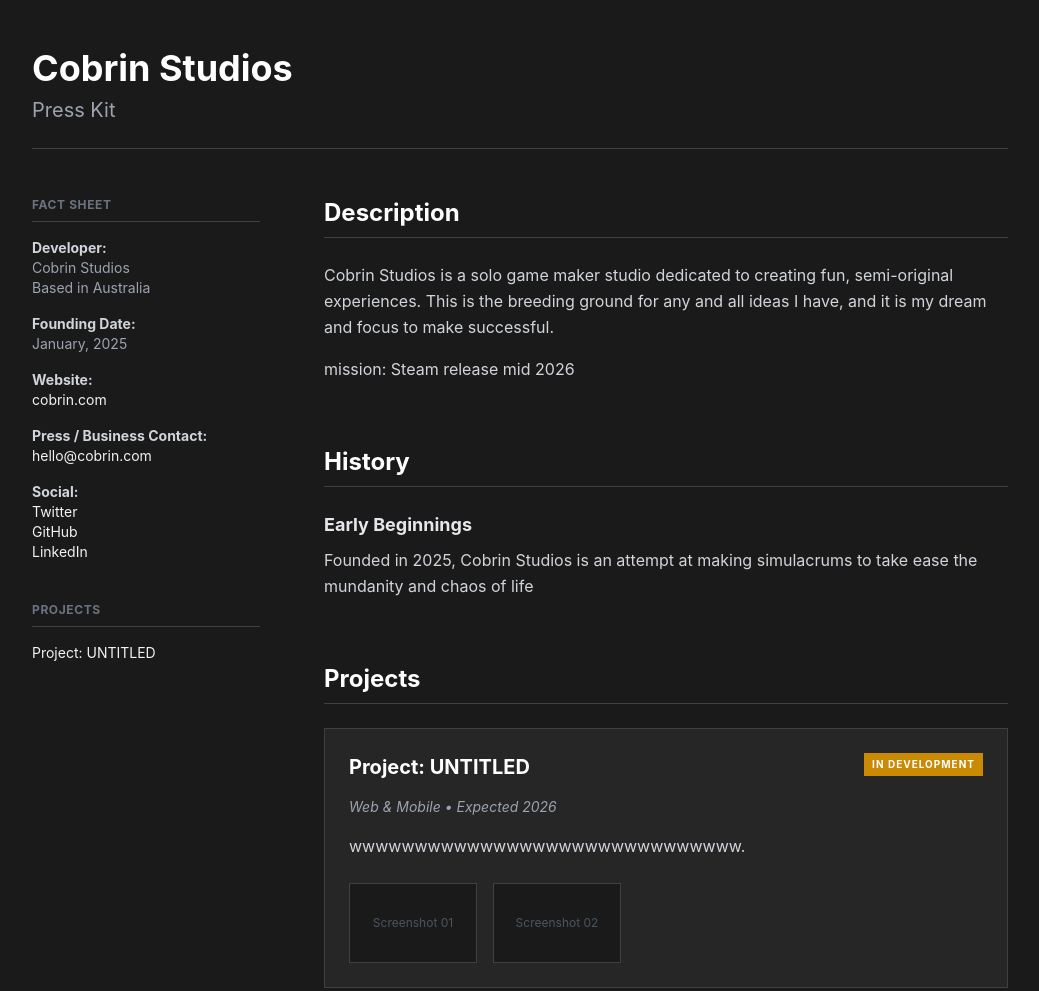
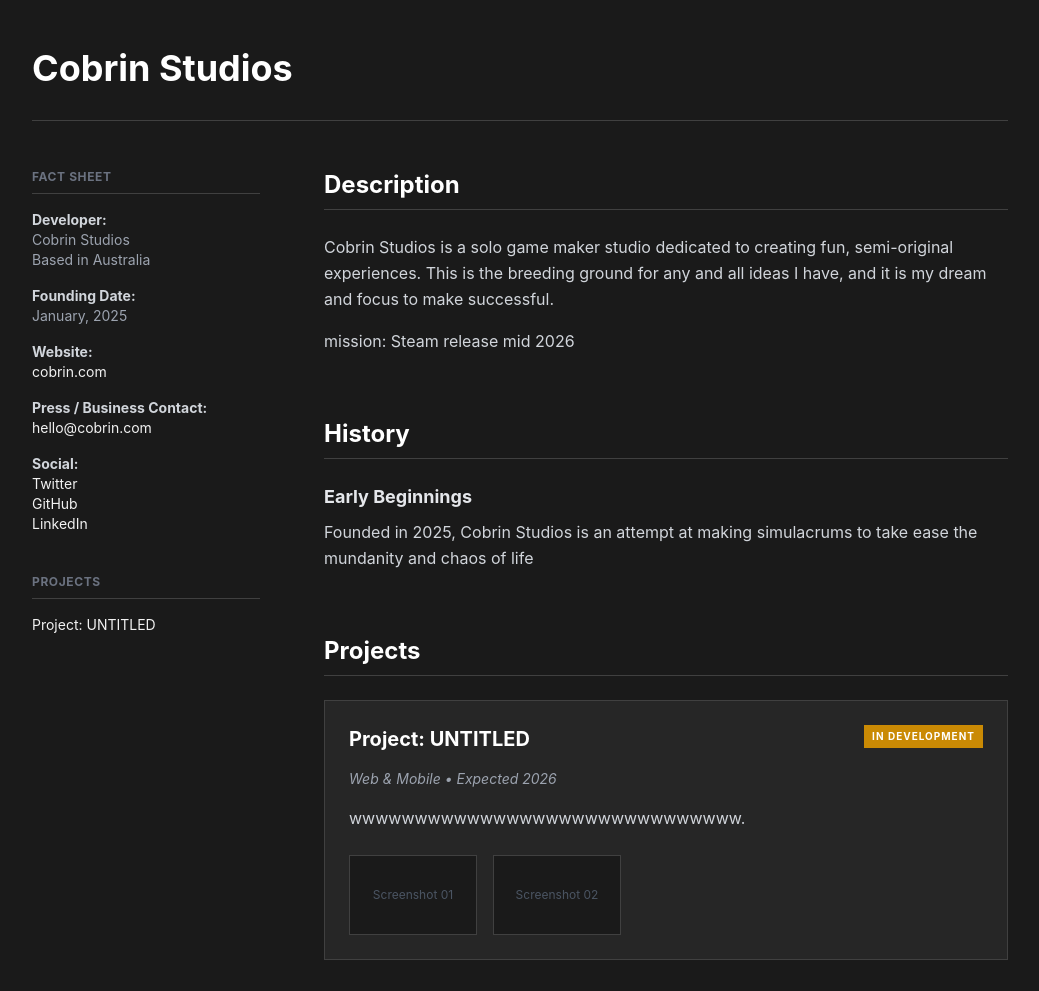
Before and after one commit to cob44/site, a plain HTML site: page index.html in a window 1280 px wide. Shown: the top 991 px of the page, without its empty margins (120-1159 px from the left). Drawn offline with nearby package versions, Linux system fonts and the light colour scheme.

Commit message:
Remove Press Kit paragraph from header

```diff
--- a/index.html
+++ b/index.html
@@ -30,7 +30,7 @@
         <!-- Header -->
         <header class="mb-12 pb-6 header-line">
             <h1 class="text-4xl font-bold text-white mb-2">Cobrin Studios</h1>
-            <p class="text-xl text-gray-400">Press Kit</p>
+
         </header>
 
         <div class="flex flex-col md:flex-row gap-16">
```
